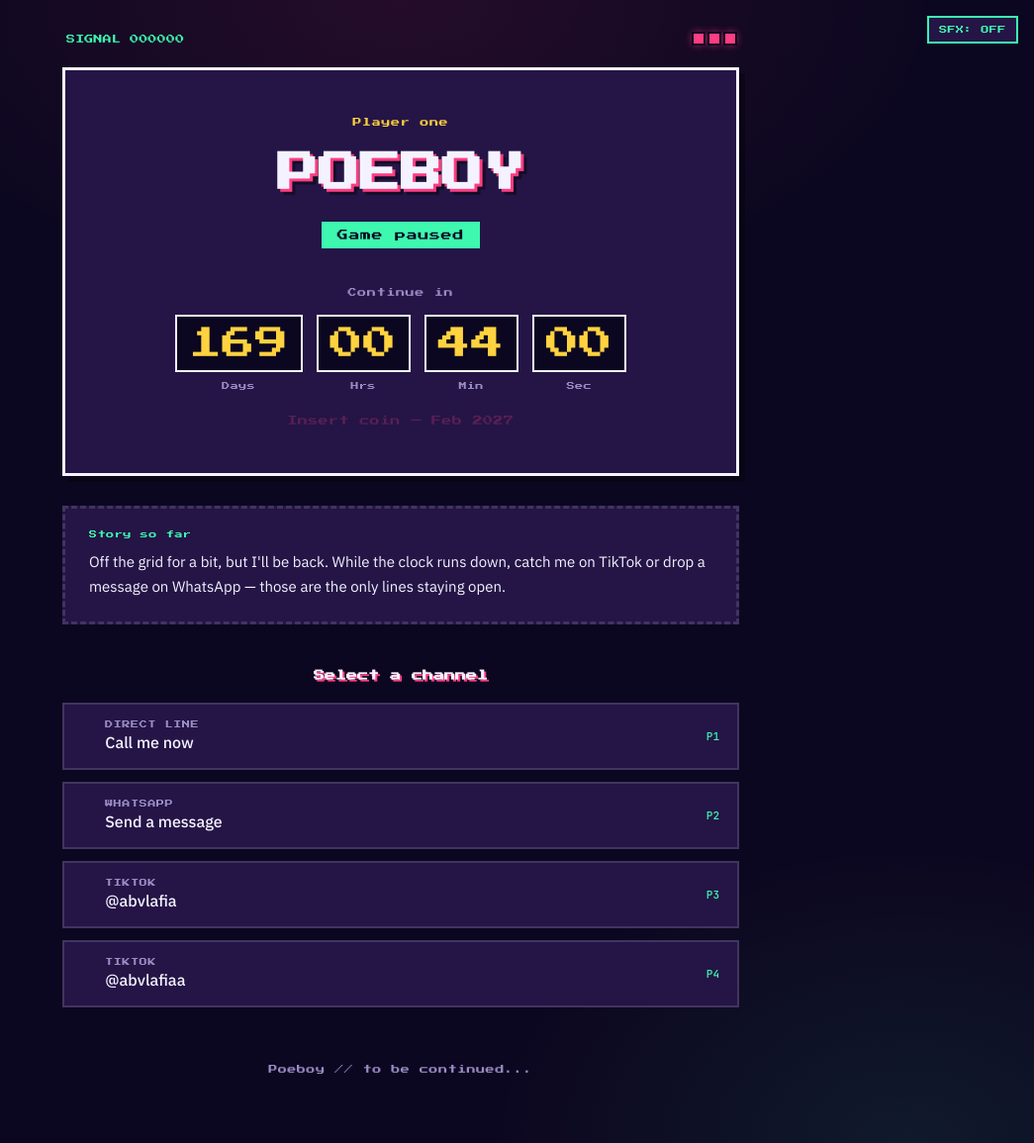
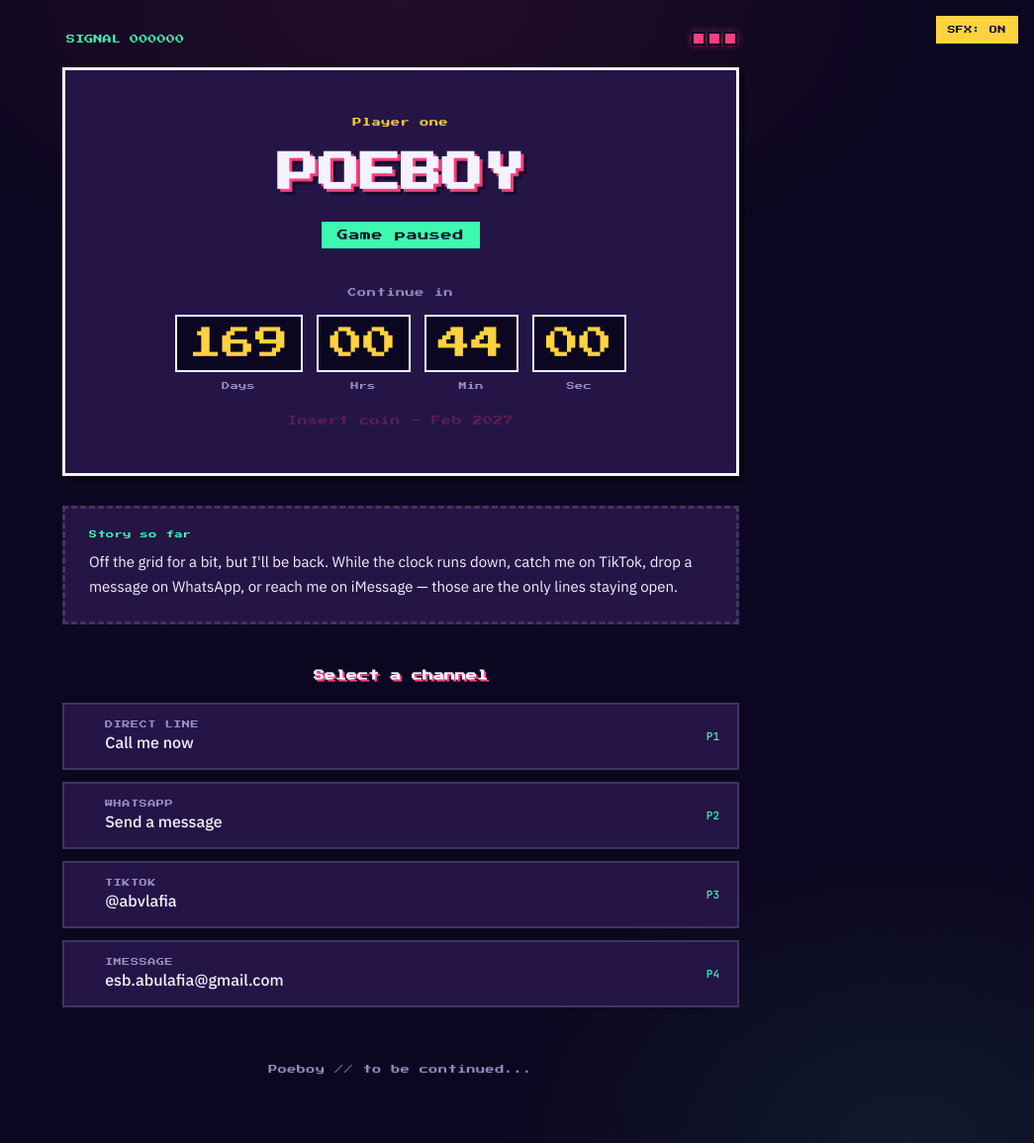
Before and after one commit to mrpoeboy/countdown-website, a plain HTML site: page index.html in a window 1280 px wide. Shown: the whole page at 99% size, without its empty margins (235-1280 px from the left). Drawn offline with Linux system fonts and the light colour scheme.

Commit message:
Update index.html
updates on imessage and removal of second tiktok account

```diff
--- a/index.html
+++ b/index.html
@@ -321,7 +321,7 @@
 
   <div class="story">
     <span class="tag">Story so far</span>
-    <p>Off the grid for a bit, but I'll be back. While the clock runs down, catch me on TikTok or drop a message on WhatsApp — those are the only lines staying open.</p>
+    <p>Off the grid for a bit, but I'll be back. While the clock runs down, catch me on TikTok, drop a message on WhatsApp, or reach me on iMessage — those are the only lines staying open.</p>
   </div>
 
   <div class="menu">
@@ -354,11 +354,11 @@
       <span class="menu-num">P3</span>
     </a>
 
-    <a class="menu-item" href="https://tiktok.com/@abvlafiaa" target="_blank" rel="noopener">
+    <a class="menu-item" href="sms:esb.abulafia@gmail.com">
       <span class="cursor">▶</span>
       <div class="menu-info">
-        <span class="menu-label">TikTok</span>
-        <span class="menu-value">@abvlafiaa</span>
+        <span class="menu-label">iMessage</span>
+        <span class="menu-value">esb.abulafia@gmail.com</span>
       </div>
       <span class="menu-num">P4</span>
     </a>
@@ -393,7 +393,8 @@
 
   // ---- 8-bit sound engine (synthesized, no audio files needed) ----
   let audioCtx = null;
-  let soundOn = localStorage.getItem('poeboy-sfx') === 'on';
+  const savedSfx = localStorage.getItem('poeboy-sfx');
+  let soundOn = savedSfx === null ? true : savedSfx === 'on';
 
   function getCtx(){
     if(!audioCtx) audioCtx = new (window.AudioContext || window.webkitAudioContext)();
```
